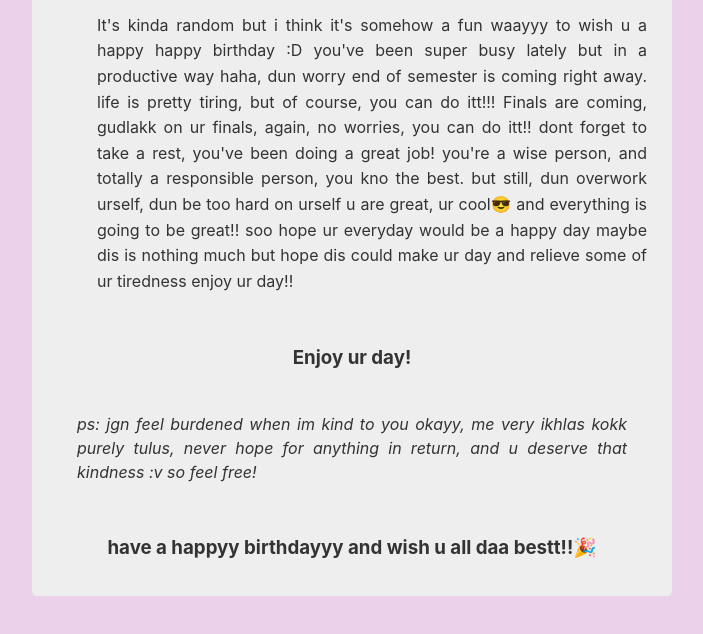
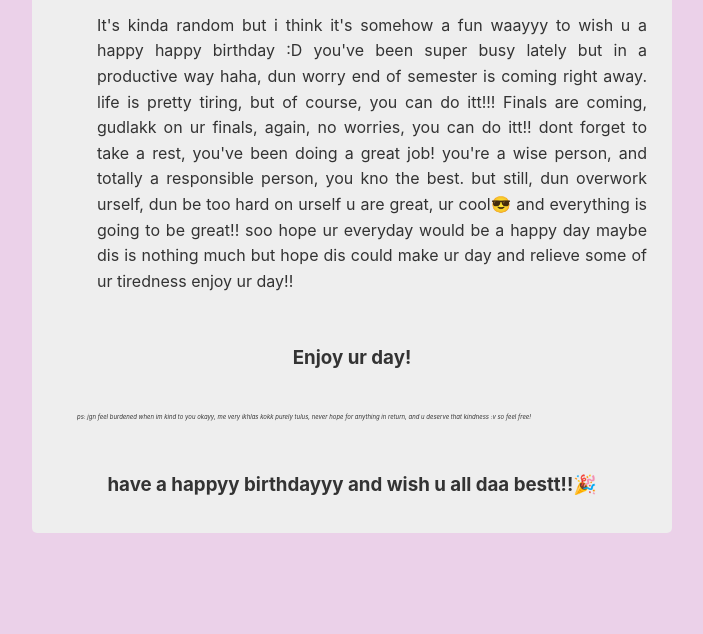
Before and after one commit to lidyalaw/birthdayedition.github.io, a plain HTML site: page index.html in a window 1280 px wide. Shown: the part 190-824 px from the top of the page, without its empty margins (288-991 px from the left). After the commit the page ends 800 px from the top, so only its background shows below. Drawn offline with Linux system fonts and the light colour scheme.

Commit message:
Update styles.css

```diff
--- a/styles.css
+++ b/styles.css
@@ -59,8 +59,8 @@ ul {
 }
 
 blockquote {
-  font-style: italic;
   max-width: 550px;
   margin: 0 auto 50px auto;
   text-align: justify;
+  font-size: 6px;
 }
```
